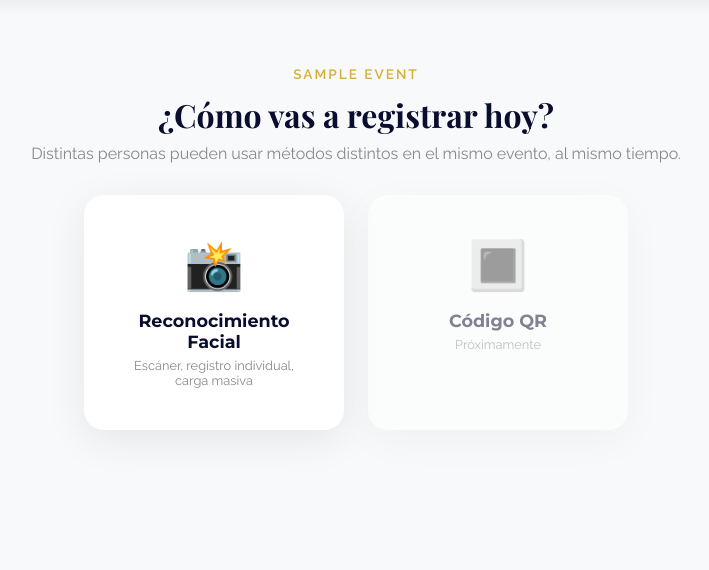
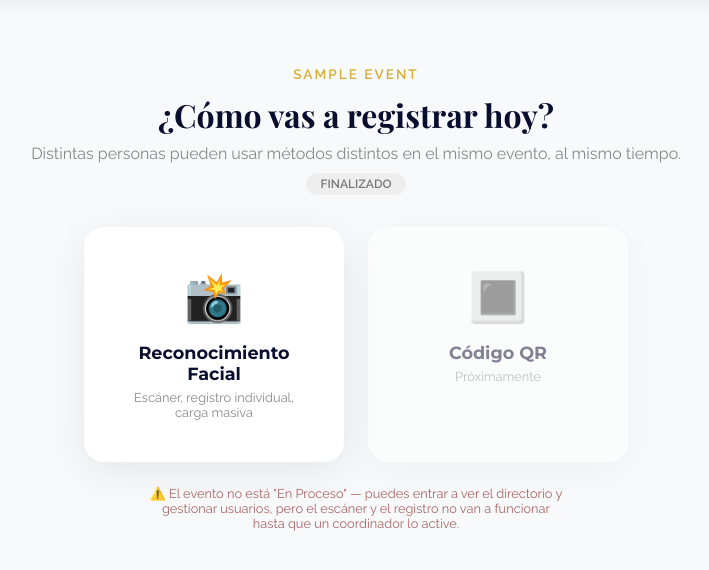
Before and after one commit to Juando26030/Facial-Recognition-GOLDEN, a FastAPI app: page /kiosk/1 in a window 1280 px wide. Shown: the part 80-650 px from the top of the page, without its empty margins (284-993 px from the left). Run offline with FastAPI, Linux system fonts and the light colour scheme; the visitor is signed in with stand-in values (Sample User, id 1); tables that the repository leaves empty hold one stand-in row (values such as "Sample post").

Commit message:
feat: bloquear recognize/register para todos si el evento no está en_proceso
- Nuevo require_event_in_progress() en auth.py: a diferencia de
  get_event_for_staff (que solo restringe por estado a digitador/
  cliente), este gate aplica a TODOS los roles sin excepción, incluido
  admin/super_admin -- si el evento no está 'en_proceso', nadie puede
  usar /api/recognize ni /api/register. coordinador+ sigue pudiendo
  entrar a /kiosk/{id}/facial de todas formas (para ver Directorio y
  gestionar Usuarios del Evento), solo el acto de registrar queda
  bloqueado. bulk_register a propósito NO tiene este gate (cargar el
  CSV de invitados es preparación previa al evento).
- Aviso visual en kiosk_select.html y kiosk.html cuando el evento no
  está en_proceso, explicando por qué el escáner no va a funcionar.
- app.js: los handlers de recognize/register ahora revisan res.ok y
  muestran data.detail en rojo cuando el backend rechaza la acción (antes
  el 403 quedaba con un mensaje sin sentido tipo "undefined"). De paso
  se corrigió que el formulario de registro individual se vaciaba
  incluso cuando el registro fallaba (perdías la foto y los datos
  escritos si daba error).

Co-Authored-By: Claude Sonnet 5 <noreply@anthropic.com>

```diff
--- a/app/auth.py
+++ b/app/auth.py
@@ -67,3 +67,13 @@ def get_event_for_staff(event_id: int, db: Session, staff: StaffUser) -> Event:
             raise HTTPException(status_code=403, detail=f"Este evento {label}")
 
     return event
+
+
+def require_event_in_progress(event: Event) -> None:
+    """Gate aparte de get_event_for_staff, para las acciones de REGISTRAR en sí
+    (recognize/register/bulk_register) — a diferencia del acceso general al evento, esto aplica a
+    TODOS los roles por igual, incluido admin/super_admin: si el evento no está 'en_proceso', nadie
+    registra, solo se puede ver/editar el evento y gestionar sus usuarios."""
+    if event.status != "en_proceso":
+        label = "todavía no ha comenzado" if event.status == "creado" else "ya está finalizado"
+        raise HTTPException(status_code=403, detail=f"No se puede registrar: este evento {label}")
--- a/app/routers/api.py
+++ b/app/routers/api.py
@@ -13,7 +13,7 @@ from app.database import get_db
 from app.models import User, AccessLog, StaffUser
 from app.biometrics import BiometricEngine
 from app.reports import ReportManager
-from app.auth import get_current_staff, get_event_for_staff, require_role
+from app.auth import get_current_staff, get_event_for_staff, require_event_in_progress, require_role
 
 router = APIRouter()
 
@@ -57,6 +57,7 @@ async def recognize(
     staff: StaffUser = Depends(require_role("digitador")),
 ):
     event = get_event_for_staff(event_id, db, staff)
+    require_event_in_progress(event)
     img_array = BiometricEngine.process_image_stream(await file.read())
     unknown_enc = BiometricEngine.extract_encoding(img_array)
 
@@ -119,6 +120,7 @@ async def manual_register(
     staff: StaffUser = Depends(require_role("digitador")),
 ):
     event = get_event_for_staff(event_id, db, staff)
+    require_event_in_progress(event)
     existing = db.query(User).filter(User.id == id, User.tenant_id == event.tenant_id).first()
     if existing:
         return {"error": "El usuario ya está registrado en la base de datos."}
--- a/templates/kiosk.html
+++ b/templates/kiosk.html
@@ -60,6 +60,12 @@
         <span>GOLDEN EVENTOS Y LOGÍSTICA S.A.S.</span>
         <h2>Control de Acceso <span class="gradient-text">Facial Inteligente</span></h2>
       </div>
+
+      {% if event.status != "en_proceso" and staff_role != "cliente" %}
+      <div style="max-width:700px; margin:0 auto 1.5rem; background:#fff3cd; border:1px solid #ffe69c; color:#664d03; padding:0.9rem 1.2rem; border-radius:12px; font-size:0.85rem; text-align:center;">
+        ⚠️ Este evento está <strong>{{ "Creado (todavía no ha comenzado)" if event.status == "creado" else "Finalizado" }}</strong> — el escáner y el registro no van a funcionar hasta que esté "En Proceso". Un coordinador puede activarlo desde el panel.
+      </div>
+      {% endif %}
 
       <div class="tabs">
         {% if staff_role == "cliente" %}
--- a/templates/kiosk_select.html
+++ b/templates/kiosk_select.html
@@ -17,6 +17,11 @@
         .mode-icon { font-size:3rem; margin-bottom:1rem; }
         .mode-title { font-family: var(--font-heading-secondary); font-weight:700; color: var(--golden-dark); font-size:1.1rem; margin-bottom:0.4rem; }
         .mode-sub { font-size:0.8rem; color:#888; }
+        .status-pill { display:inline-block; font-size:0.75rem; font-weight:700; padding: 4px 14px; border-radius: 14px; text-transform:uppercase; margin-top:0.6rem; }
+        .status-creado { background: rgba(0,123,255,0.12); color:#0056b3; }
+        .status-en_proceso { background: rgba(40,167,69,0.15); color:#1e7e34; }
+        .status-finalizado { background: #eee; color:#777; }
+        .status-note { font-size:0.8rem; color:#a66; margin-top:1.5rem; max-width:420px; margin-left:auto; margin-right:auto; }
     </style>
 </head>
 <body>
@@ -43,6 +48,11 @@
     <span style="color: var(--golden-primary); font-weight:600; text-transform:uppercase; letter-spacing:2px; font-size:0.85rem;">{{ event.name }}</span>
     <h2 style="font-family: var(--font-heading-primary); font-size:2rem; color: var(--golden-dark); margin-top:10px;">¿Cómo vas a registrar hoy?</h2>
     <p style="color:#888; margin-top:0.5rem;">Distintas personas pueden usar métodos distintos en el mismo evento, al mismo tiempo.</p>
+    <div>
+      <span class="status-pill status-{{ event.status }}">
+        {{ {"creado": "Creado", "en_proceso": "En Proceso", "finalizado": "Finalizado"}.get(event.status, event.status) }}
+      </span>
+    </div>
 
     <div class="mode-grid">
       <a href="/kiosk/{{ event.id }}/facial" class="mode-card enabled">
@@ -56,6 +66,10 @@
         <div class="mode-sub">Próximamente</div>
       </div>
     </div>
+
+    {% if event.status != "en_proceso" %}
+    <p class="status-note">⚠️ El evento no está "En Proceso" — puedes entrar a ver el directorio y gestionar usuarios, pero el escáner y el registro no van a funcionar hasta que un coordinador lo active.</p>
+    {% endif %}
   </div>
 </main>
 </body>
```
Also changed, not shown: CLAUDE.md (+1 -0 lines), static/js/app.js (+12 -2 lines).
